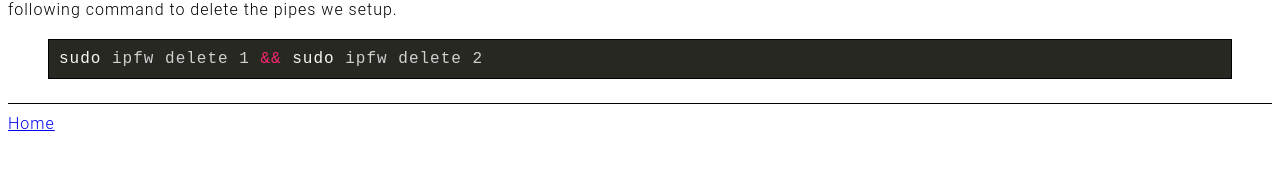
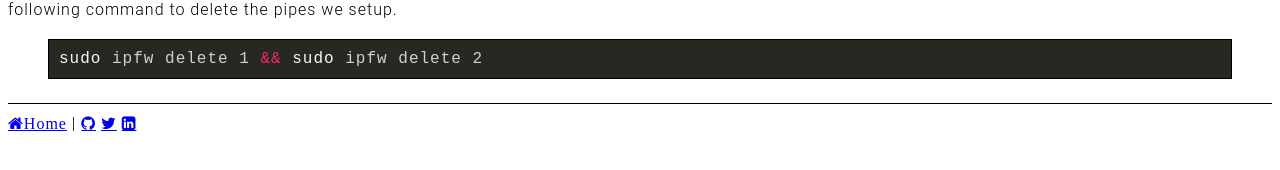
Before and after one commit to gotbadger/gotbadger.github.io, a Jekyll site: the page built from _posts/2013-01-09-Simulating-network-latency-on-OSX.md, in a window 1280 px wide. Shown: the part 295-465 px from the top of the page. Built offline with Jekyll 4.4.1, drawn with Linux system fonts in a browser that asks for light colours; nearby versions of some CDN libraries.

Commit message:
fa some some profile links

```diff
--- a/_includes/footer.html
+++ b/_includes/footer.html
@@ -1,3 +1,6 @@
 <footer class="site-footer">
-  <a class="site-back" href="{{ site.baseurl }}/">Home</a>
+  <a class="fa fa-home site-back" href="{{ site.baseurl }}/">Home</a> |
+  <a class="fa fa-github" href="https://github.com/gotbadger"></a>
+  <a class="fa fa-twitter" href="https://twitter.com/gotbadger"></a>
+  <a class="fa fa-linkedin-square" href="https://uk.linkedin.com/in/phayton"></a>
 </footer>
--- a/_includes/head.html
+++ b/_includes/head.html
@@ -8,4 +8,5 @@
   <link rel="stylesheet" href="{{ "/css/main.css" | prepend: site.baseurl }}">
   <link rel="canonical" href="{{ page.url | replace:'index.html','' | prepend: site.baseurl | prepend: site.url }}">
   <link rel="alternate" type="application/rss+xml" title="{{ site.title }}" href="{{ "/feed.xml" | prepend: site.baseurl | prepend: site.url }}" />
+  <link rel="stylesheet" href="//maxcdn.bootstrapcdn.com/font-awesome/4.3.0/css/font-awesome.min.css">
 </head>
--- a/css/main.css
+++ b/css/main.css
@@ -41,7 +41,7 @@ p{
 }
 
 .highlight {
-  overflow:scroll;
+  overflow:auto;
 	margin-bottom: 1.5em;
 	color: #d0d0d0;
 	border: 1px solid black;
```
